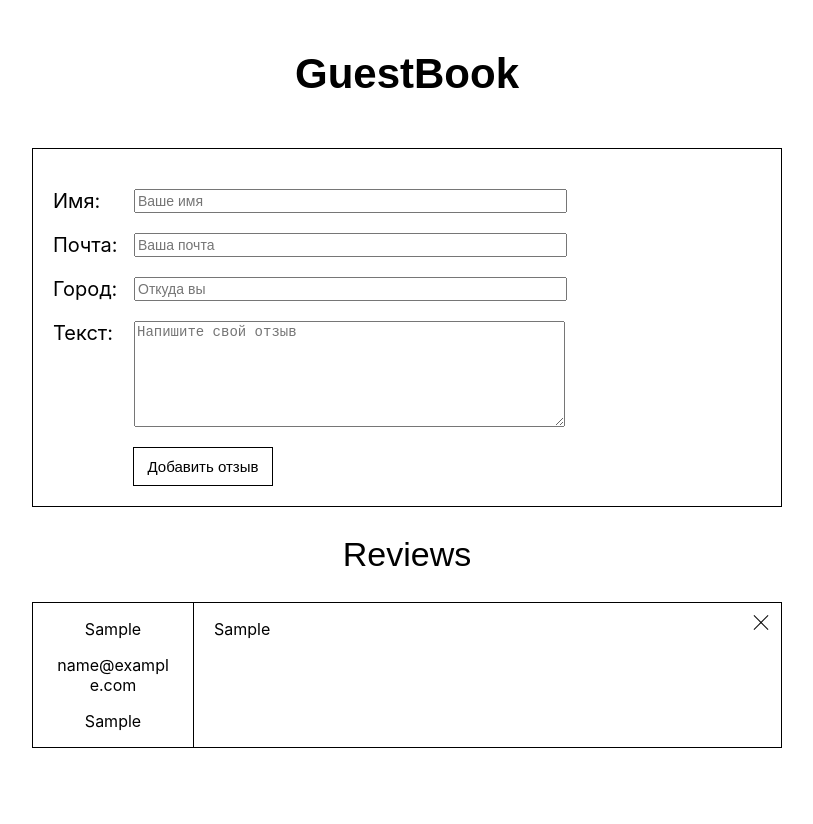
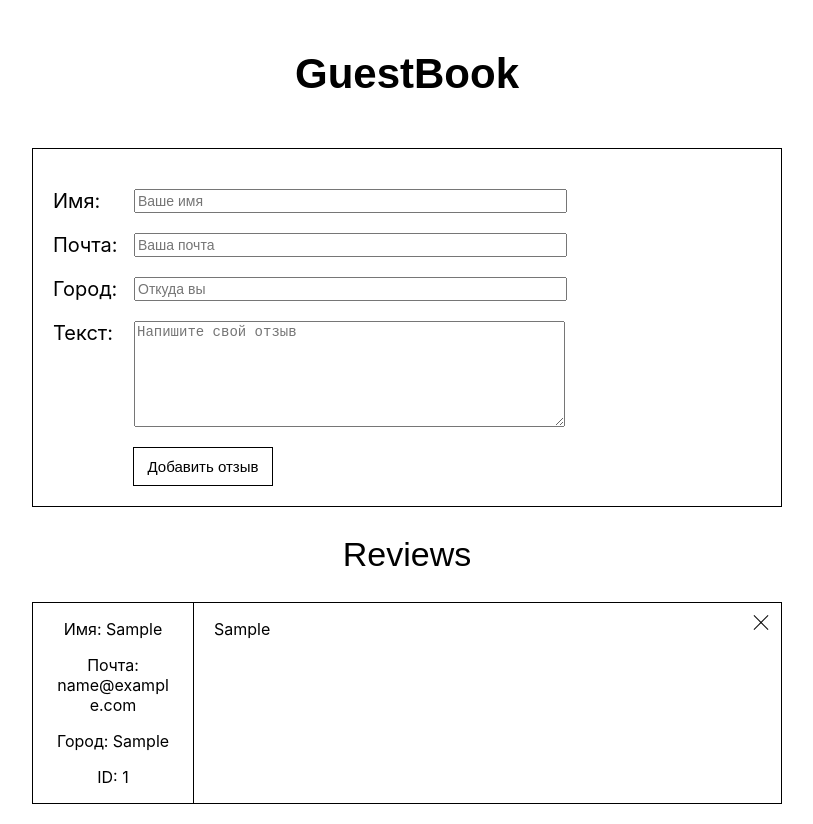
Before and after one commit to roman-ps/guestbook, a React (Create React App) app: page / in a window 1280 px wide. Both pictures are taken after typing "Sample", "name@example.com", "Sample", "Sample" into the empty fields and a click on the button "Добавить отзыв". Shown: the whole page, without its empty margins (233-1046 px from the left). Before the commit the page ends 800 px from the top, so only its background shows below. Built offline with nearby package versions, Linux system fonts and the light colour scheme.

Commit message:
Сделал getNextId через reduce и добавил поле id а отзывы

```diff
--- a/src/components/App/App.js
+++ b/src/components/App/App.js
@@ -9,8 +9,17 @@ const reviewsAll = [];
 
 const App = () => {
   const [reviews, setReviews] = useState(reviewsAll);
+
+  const getNextId = () => {
+    return reviews.reduce(function(a,b)  {
+      return (Math.max(a,b.id));
+    },0) + 1;
+  };
+
+
   const onSaveData = (enterData) => {
-    setReviews([enterData, ...reviews]);
+    const actualData = {...enterData, id: getNextId()};
+    setReviews([actualData, ...reviews]);
   };
 
   return (
--- a/src/components/App/Form/Form.js
+++ b/src/components/App/Form/Form.js
@@ -15,8 +15,7 @@ const Form = (props) => {
       mail: enterMail,
       city: enterCity,
       text: enterText,
-      id: Math.random(),
-    }
+    };
 
     props.saveData(newReview);
     setEnterName('');
--- a/src/components/App/ReviewsList/ReviewItem/ReviewItem.js
+++ b/src/components/App/ReviewsList/ReviewItem/ReviewItem.js
@@ -6,9 +6,10 @@ const ReviewItem = (props) => {
     <div className={classes.item}>
       <button className={classes.btn}>Закрыть</button>
       <div className={classes.left}>
-        <p>{props.name}</p>
-        <p>{props.mail}</p>
-        <p>{props.city}</p>
+        <p>Имя: {props.name}</p>
+        <p>Почта: {props.mail}</p>
+        <p>Город: {props.city}</p>
+        <p>ID: {props.id}</p>
       </div>
       <div className={classes.right}>
         <p>{props.text}</p>
--- a/src/components/App/ReviewsList/ReviewsList.js
+++ b/src/components/App/ReviewsList/ReviewsList.js
@@ -5,7 +5,7 @@ import classes from './ReviewsList.module.css';
 const ReviewsList = (props) => {
   const dataItems = props.items;
   const elements = dataItems.map((elem) => {
-    return <ReviewItem name={elem.name} mail={elem.mail} city={elem.city} text={elem.text} key={elem.id}/>
+    return <ReviewItem name={elem.name} mail={elem.mail} city={elem.city} text={elem.text} key={elem.id} id={elem.id}/>
   });
 
   return (
```
